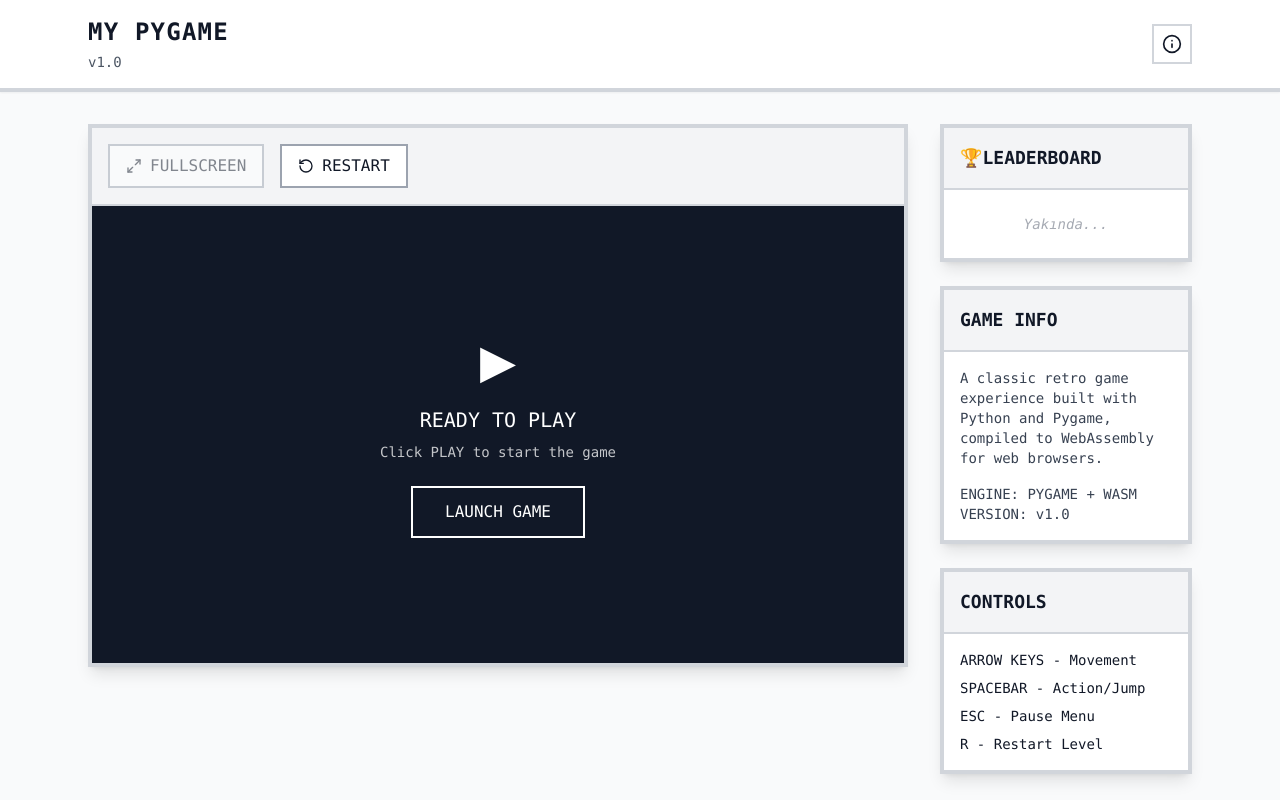
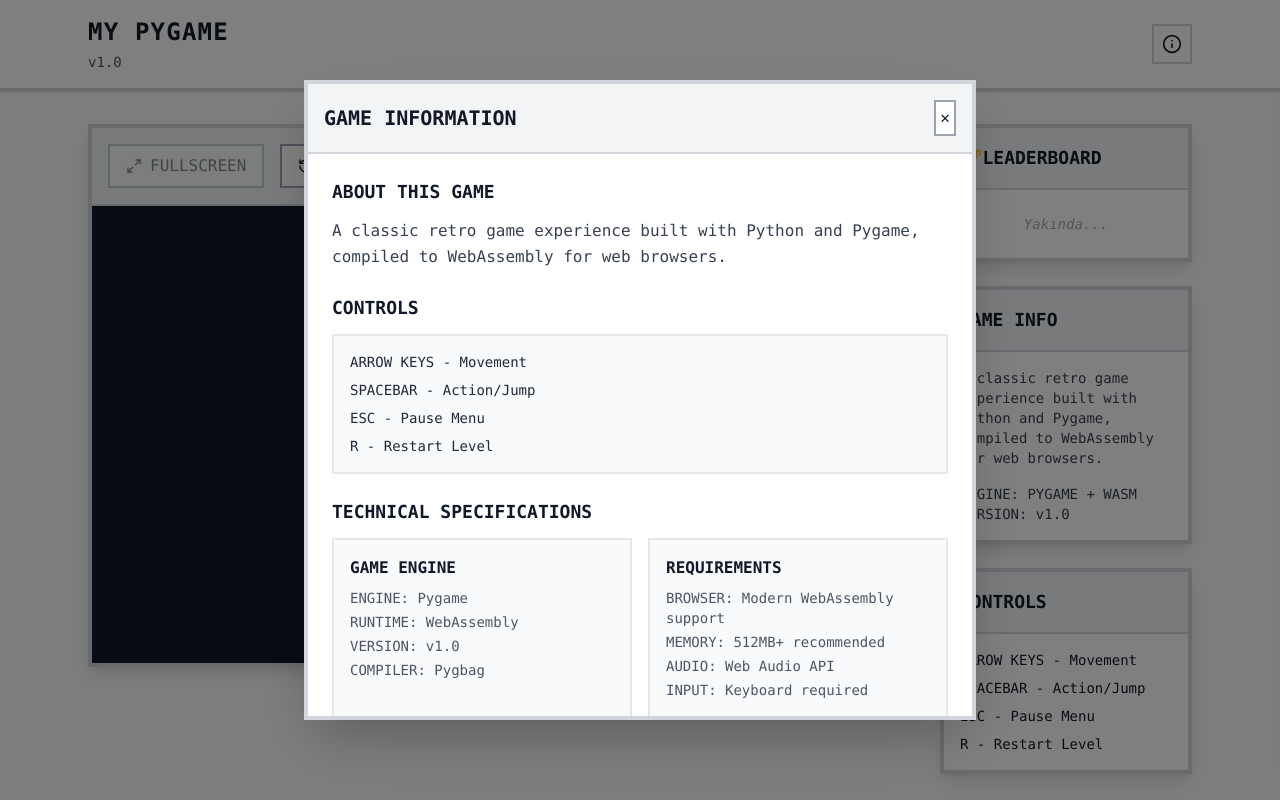
Before and after one commit to duckdev5/pygamewebreact, a React (Vite) app: page / in a window 1280 px wide. Both pictures are taken after a click on the button 1172 px from the left and 44 px from the top of the page. Shown: the top 800 px of the page. Built offline with nearby package versions, Linux system fonts and the light colour scheme.

Commit message:
Update App.tsx

```diff
--- a/src/App.tsx
+++ b/src/App.tsx
@@ -228,11 +228,93 @@ function App() {
         </div>
       </div>
 
+     {/* Info Modal */}
+            {showInfo && (
+        <div className="fixed inset-0 bg-black bg-opacity-50 flex items-center justify-center p-4 z-50">
+          <div className="bg-white border-4 border-gray-300 shadow-2xl max-w-2xl w-full max-h-[80vh] overflow-y-auto">
+            <div className="border-b-2 border-gray-300 p-4 bg-gray-100 flex items-center justify-between">
+              <h3 className="font-bold text-xl">GAME INFORMATION</h3>
+              <button
+                onClick={() => setShowInfo(false)}
+                className="p-1 border-2 border-gray-400 bg-white hover:bg-gray-50
+                         transition-colors duration-200 focus:outline-none focus:ring-2
+                         focus:ring-gray-500"
+              >
+                ✕
+              </button>
+            </div>
+            <div className="p-6 space-y-6">
+              {/* Game Description */}
+              <div>
+                <h4 className="font-bold text-lg mb-3 text-gray-900">ABOUT THIS GAME</h4>
+                <p className="text-gray-700 leading-relaxed">
+                  {gameConfig.description}
+                </p>
+              </div>
+
+              {/* Controls */}
+              <div>
+                <h4 className="font-bold text-lg mb-3 text-gray-900">CONTROLS</h4>
+                <div className="bg-gray-50 border-2 border-gray-200 p-4">
+                  <div className="space-y-2">
+                    {gameConfig.controls.map((control, index) => (
+                      <div key={index} className="text-sm font-mono">
+                        <code className="text-gray-800">{control}</code>
+                      </div>
+                    ))}
+                  </div>
+                </div>
+              </div>
+
+              {/* Technical Info */}
+              <div>
+                <h4 className="font-bold text-lg mb-3 text-gray-900">TECHNICAL SPECIFICATIONS</h4>
+                <div className="grid md:grid-cols-2 gap-4">
+                  <div className="bg-gray-50 border-2 border-gray-200 p-4">
+                    <h5 className="font-semibold mb-2">GAME ENGINE</h5>
+                    <div className="text-sm text-gray-600 space-y-1">
+                      <p>ENGINE: Pygame</p>
+                      <p>RUNTIME: WebAssembly</p>
+                      <p>VERSION: {gameConfig.version}</p>
+                      <p>COMPILER: Pygbag</p>
+                    </div>
+                  </div>
+                  <div className="bg-gray-50 border-2 border-gray-200 p-4">
+                    <h5 className="font-semibold mb-2">REQUIREMENTS</h5>
+                    <div className="text-sm text-gray-600 space-y-1">
+                      <p>BROWSER: Modern WebAssembly support</p>
+                      <p>MEMORY: 512MB+ recommended</p>
+                      <p>AUDIO: Web Audio API</p>
+                      <p>INPUT: Keyboard required</p>
+                    </div>
+                  </div>
+                </div>
+              </div>
+
+              {/* Tips */}
+              <div>
+                <h4 className="font-bold text-lg mb-3 text-gray-900">GAMEPLAY TIPS</h4>
+                <div className="bg-gray-50 border-2 border-gray-200 p-4">
+                  <ul className="text-sm text-gray-700 space-y-1">
+                    <li>• Make sure your browser supports WebAssembly</li>
+                    <li>• Use headphones for the best audio experience</li>
+                    <li>• Press ESC to access the pause menu during gameplay</li>
+                    <li>• If the game doesn't load, try refreshing the page</li>
+                  </ul>
+                </div>
+              </div>
+            </div>
+          </div>
+        </div>
+      )}
+
       {/* Footer */}
       <footer className="border-t-4 border-gray-300 bg-white mt-16">
-        <div className="max-w-6xl mx-auto px-6 py-6 text-center text-sm text-gray-600">
-          <p>POWERED BY PYGAME • COMPILED WITH PYGBAG • RUNNING ON WEBASSEMBLY</p>
-          <p className="mt-1">© 2025 - RETRO GAMING EXPERIENCE</p>
+        <div className="max-w-6xl mx-auto px-6 py-6">
+          <div className="text-center text-sm text-gray-600">
+            <p>POWERED BY PYGAME • COMPILED WITH PYGBAG • RUNNING ON WEBASSEMBLY</p>
+            <p className="mt-1">© 2025 - RETRO GAMING EXPERIENCE</p>
+          </div>
         </div>
       </footer>
     </div>
```
